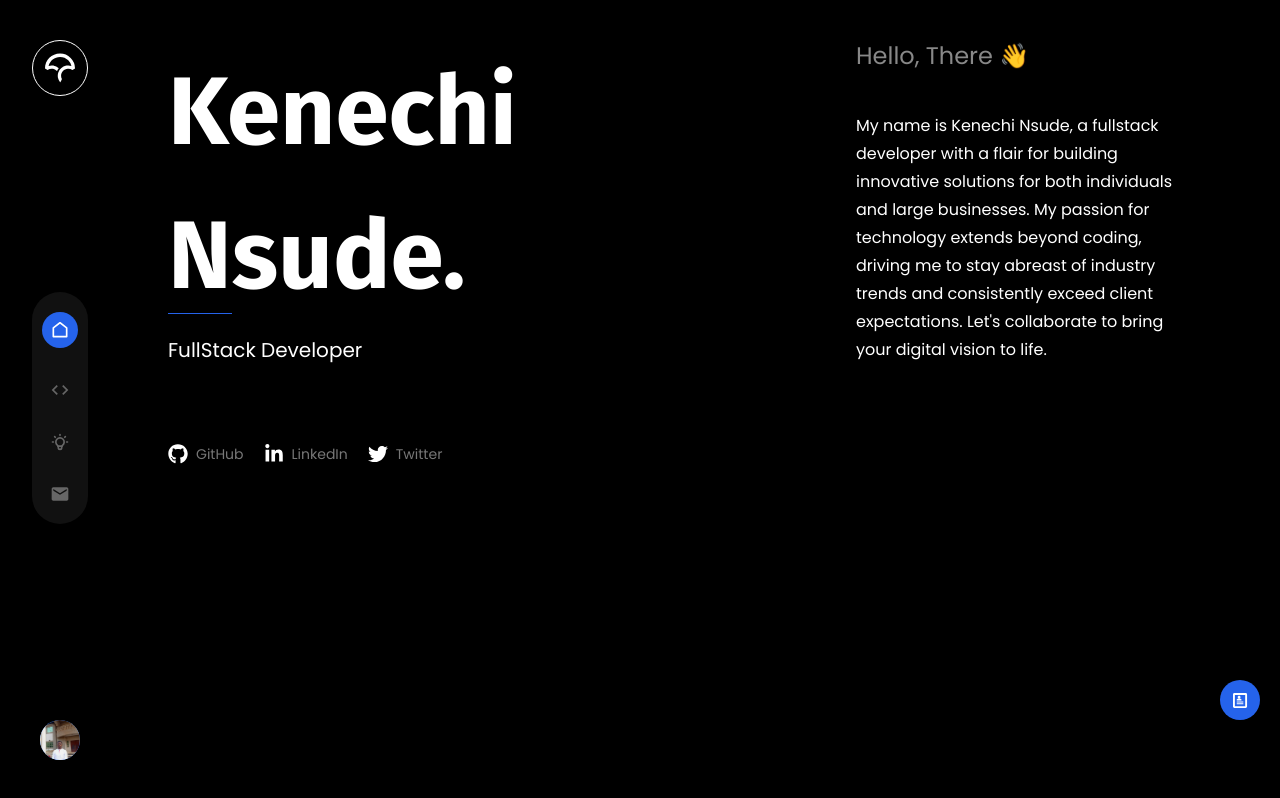
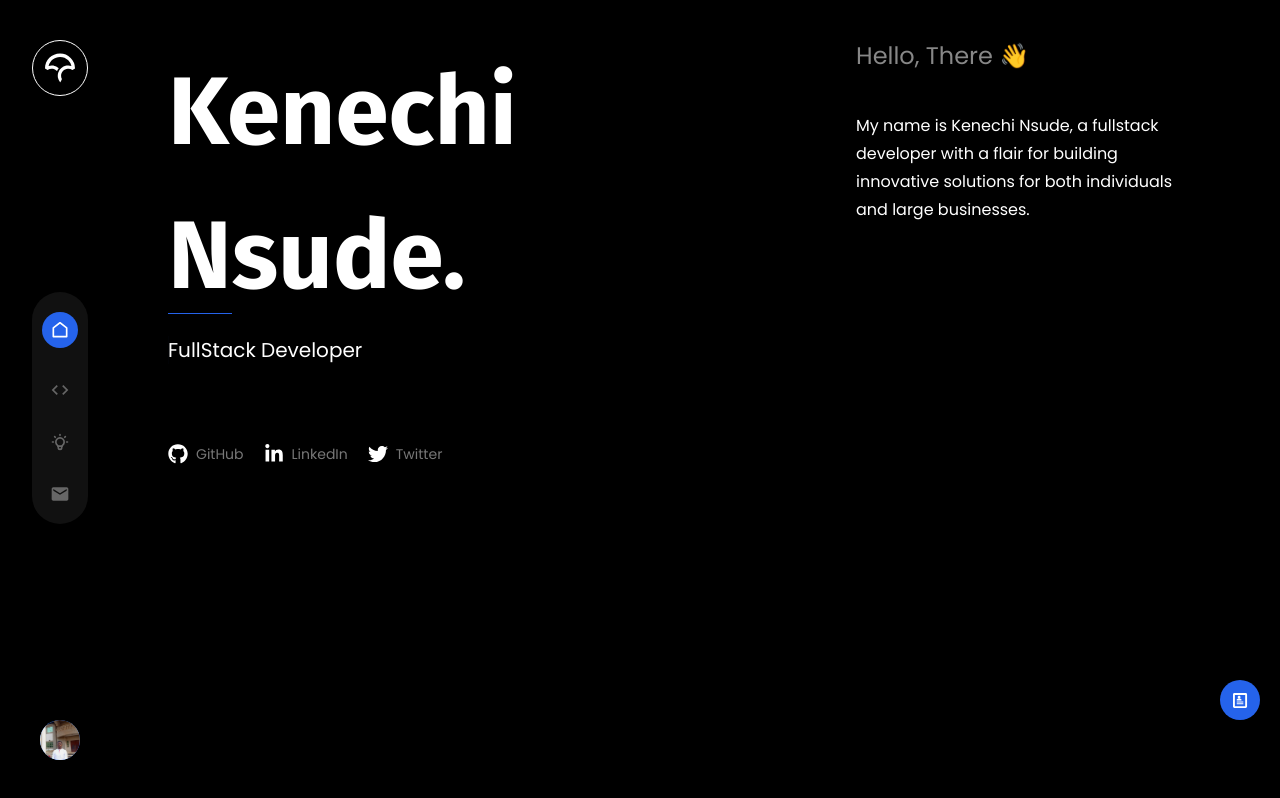
Before and after one commit to nsudekenechi/portfolio, a React (Vite) app in the folder frontend/: page / in a window 1280 px wide. Built offline with nearby package versions, Linux system fonts and the light colour scheme.

Commit message:
Started Working On Animation for Skills page

```diff
--- a/frontend/src/pages/Home.jsx
+++ b/frontend/src/pages/Home.jsx
@@ -6,12 +6,27 @@ import { motion } from "framer-motion"
 import { Link } from 'react-router-dom';
 export const Home = () => {
     return (
-        <motion.div  initial={{ y: 70, opacity: 0 }} exit={{ y: 100, opacity: 0 }} animate={{ y: 0, opacity: 1 }} transition={{duration: 0.4}}>
+        <motion.div initial={{ y: 70, opacity: 0 }} exit={{ y: 100, opacity: 0 }} animate={{ y: 0, opacity: 1 }} transition={{ duration: 0.4 }}>
 
             <div className='text-white grid grid-cols-1 md:grid-cols-2 lg:grid-cols-3'>
                 <div className='col-span-2'>
-                    <h1 className=' text-[5rem] md:text-[5rem] lg:text-[6rem] font-bold mb-2 font-Fira  '>Kenechi <br /> <span className='border-b border-b-blue-600 '>N</span>sude.</h1>
-                    <h1 className='text-xl md:mb-10 '>FullStack Developer</h1>
+                    <h1 className=' text-[5rem] md:text-[5rem] lg:text-[6rem] font-bold mb-2 font-Fira  relative'>
+                        <span className='relative'>
+                            Kenechi
+                            <motion.div className=' absolute bg-black  right-0 top-[0%] ' initial={{ width: "100%", height: "100%" }} animate={{ width: "0%" }} transition={{ duration: 0.5 }}></motion.div>
+                        </span>
+                        <br />
+                        <span className='relative'>
+                            <span className='border-b border-b-blue-600 '>N</span>sude.
+                            <motion.div className=' absolute bg-black  left-0 top-[0%] ' initial={{ width: "100%", height: "100%" }} animate={{ width: "0%" }} transition={{ duration: 0.65, ease: "easeInOut" }}></motion.div>
+                        </span>
+
+                    </h1>
+                    <h1 className='text-xl md:mb-10 relative'>
+                        FullStack Developer
+                        <motion.div className=' absolute   left-0 top-[0%] ' initial={{ width: "30%", height: "100%", background: "rgb(37, 99, 235)" }} animate={{ width: "0%", background: ["rgb(37, 99, 235)", "rgb(37, 99, 235)", "rgb(0, 0, 0)"] }} transition={{ duration: 1, ease: "anticipate" }}></motion.div>
+
+                    </h1>
                     <div className='py-10 flex gap-x-5 items-center'>
                         <Link className='flex gap-x-2 items-center hover:-translate-y-0.5 duration-700 hover:text-purple-800 text-sm'>
                             <FaGithub size={20} />
@@ -27,10 +42,28 @@ export const Home = () => {
                         </Link>
                     </div>
                 </div>
-                <div className='font-[poppins]'>
-                    <p className='text-2xl text-[#888] mb-10'>Hello, There 👋</p>
-                    <p className='leading-7'>My name is Kenechi Nsude, a fullstack developer with a flair for building innovative solutions for both individuals and large businesses.
-                        My passion for technology extends beyond coding, driving me to stay abreast of industry trends and consistently exceed client expectations. Let's collaborate to bring your digital vision to life.
+                <div className='font-[poppins] overflow-hidden'>
+                    <motion.p
+                        initial={{ opacity: 0, translateX: "20%" }}
+                        animate={{ opacity: 1, translateX: "0%" }}
+                        transition={{
+                            delay: 0.4,
+                            duration: 0.7,
+                            ease:"anticipate"
+                        }}
+                        className='text-2xl text-[#888] mb-10' >Hello, There 👋</motion.p>
+                    <p className='leading-7 overflow-hidden'>
+                        <motion.p
+                         initial={{ opacity: 0, translateY: "-100%" }}
+                        animate={{ opacity: 1, translateY: "0%" }}
+                        transition={{
+                            delay: 0.65,
+                            duration: 0.8,
+                            ease:"circOut"
+                        }}>
+                            My name is Kenechi Nsude, a fullstack developer with a flair for building innovative solutions for both individuals and large businesses.
+                        </motion.p>
+
                     </p>
                 </div>
             </div>
--- a/frontend/src/pages/Skills.jsx
+++ b/frontend/src/pages/Skills.jsx
@@ -103,17 +103,37 @@ export const Skills = () => {
         }
     ]
     return (
-        <motion.div initial={{ y: 70, opacity: 0 }} exit={{ y: 100, opacity: 0 }} animate={{ y: 0, opacity: 1 }} transition={{ duration: 0.4 }}>
+        <motion.div initial={{ y: 100, opacity: 0 }} exit={{ y: 100, opacity: 0 }} animate={{ y: 0, opacity: 1 }} transition={{ duration: 0.4 }}>
 
 
-                <h1 className='text-[#888] text-xl mb-10'>About me</h1>
-                <div className='flex flex-col gap-y-5 text-lg text-[#fff]  leading-7 font-light'>
+            <h1 className='text-[#888] text-xl mb-10 overflow-hidden' >
+                <motion.p initial={{ opacity: 0, translateX: "20%" }}
+                    animate={{ opacity: 1, translateX: "0%" }}
+                    transition={{
+                        delay: 0.2,
+                        duration: 0.6,
+                        ease: "anticipate"
+                    }}>
+                    About me
+                </motion.p>
+
+            </h1>
+            <div
+                className=' overflow-hidden'>
+                <motion.div className='flex flex-col gap-y-5 text-lg text-[#fff]  leading-7 font-light' initial={{ opacity: 0, translateY: "40%" }}
+                    animate={{ opacity: 1, translateY: "0%" }}
+                    transition={{
+                        delay: 0.4,
+                        duration: 0.6,
+                        ease: "anticipate"
+                    }}>
                     <p >
                         With over 3 years of experience, I am a seasoned fullstack developer, with relentless pursuit for excellence and an insatiable curiosity for emerging technologies.
                         I possess expertise in the development of intuitive and user-friendly interfaces, dedicated to assisting businesses and individuals in the realization of their objectives.
                     </p>
 
                     <p>As a seasoned fullstack developer, I have an expertise level in both Javascript and PHP,  allowing me to build complex and secure systems while providing user-centric interface.   My distinguished track record, (as you will see in the <Link to={"/projects"}>Projects Section</Link>) for building innovative solutions for individuals, small and large business entities and various stake holders.</p>
+                </motion.div>
             </div>
 
 
```
Lines whose indentation alone changed are shown as unchanged.
